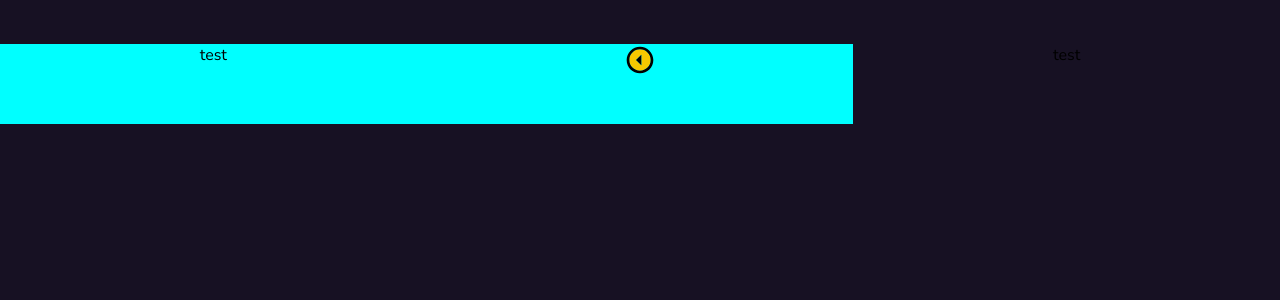
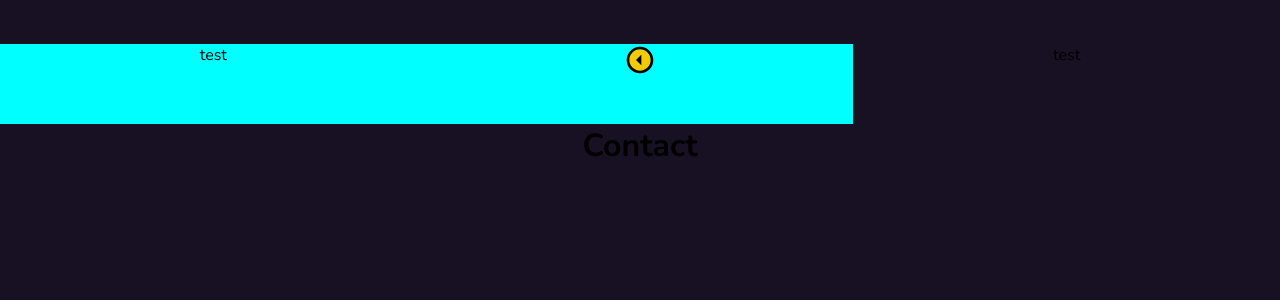
Before and after one commit to agamez123/renbriggs-portfolio, a Vue app: page /contact in a window 1280 px wide. Shown: the top 300 px of the page. Built offline with nearby package versions, Linux system fonts and the light colour scheme.

Commit message:
Views Init

```diff
--- a/src/App.vue
+++ b/src/App.vue
@@ -23,9 +23,18 @@
 <script setup lang="ts">
 import HamburgerSelect from './components/HamburgerSelect.vue'
 import DropDown from './components/DropDown.vue'
-import { reactive } from 'vue'
+import { reactive, watch } from 'vue'
+import { useRoute } from 'vue-router'
 
 const dropDown = reactive({ show: false })
+const route = useRoute()
+
+watch(
+  () => route.params,
+  (to, from) => {
+    dropDown.show = false
+  }
+)
 
 const handleClick = () => {
   dropDown.show = !dropDown.show
@@ -44,7 +53,7 @@ const handleClick = () => {
 
   --main-accent: #DB5461;
 
-  --drop-down-height: 45vh;
+  --drop-down-height: 50vh;
 }
 
 * {
--- a/src/components/DropDown.vue
+++ b/src/components/DropDown.vue
@@ -1,12 +1,13 @@
 <template>
     <div class="box">
-        <div class="center">
-            <ol>
-                <li>Projects</li>
-                <li>About</li>
-                <li>Contact</li>
-            </ol>
-        </div>
+
+        <ol>
+            <li><router-link active-class="active" to="/">Home</router-link></li>
+            <li><router-link active-class="active" to="/projects">Projects</router-link></li>
+            <li><router-link active-class="active" to="/about">About</router-link></li>
+            <li><router-link active-class="active" to="/contact">Contact</router-link></li>
+        </ol>
+
     </div>
 </template>
 
@@ -32,14 +33,37 @@
 }
 
 .center {
-    height: auto;
-    margin-top: 13vh;
+    height: var(--drop-down-height);
+}
+
+a {
+    text-decoration: none;
+}
+
+a:visited {
+    color: black;
+}
+
+a:hover, a.active {
+    background-color: indianred;
+}
+
+ol {
+    margin-top: 14vh;
+    height: calc(var(--drop-down-height) - 14vh);
+    display: flex;
+    flex-direction: column;
+    justify-content: center;
 }
 
 li {
-    padding: 1em;
+    /* padding: 1em; */
+    max-width: 100%;
+    max-height: 100%;
     font-size: x-large;
+    flex-grow: 1;
 }
 
 
+
 </style>
--- a/src/router/index.ts
+++ b/src/router/index.ts
@@ -1,11 +1,29 @@
 import { createRouter, createWebHistory, RouteRecordRaw } from 'vue-router'
 import HomeView from '../views/HomeView.vue'
+import ProjectView from '../views/ProjectsView.vue'
+import AboutView from '../views/AboutView.vue'
+import ContactView from '../views/ContactView.vue'
 
 const routes: Array<RouteRecordRaw> = [
   {
     path: '/',
     name: 'home',
     component: HomeView
+  },
+  {
+    path: '/projects',
+    name: 'projects',
+    component: ProjectView
+  },
+  {
+    path: '/about',
+    name: 'about',
+    component: AboutView
+  },
+  {
+    path: '/contact',
+    name: 'contact',
+    component: ContactView
   }
 ]
 
--- /dev/null
+++ b/src/views/AboutView.vue
@@ -0,0 +1,13 @@
+<template>
+    <h1>About</h1>
+</template>
+
+
+<script script lang="ts">
+
+</script>
+
+
+<style>
+
+</style>
--- /dev/null
+++ b/src/views/ContactView.vue
@@ -0,0 +1,13 @@
+<template>
+ <h1>Contact</h1>
+</template>
+
+
+<script script lang="ts">
+
+</script>
+
+
+<style>
+
+</style>
--- /dev/null
+++ b/src/views/ProjectsView.vue
@@ -0,0 +1,13 @@
+<template>
+    <h1>Projects</h1>
+</template>
+
+
+<script setup lang="ts">
+
+</script>
+
+
+<style>
+
+</style>
```
